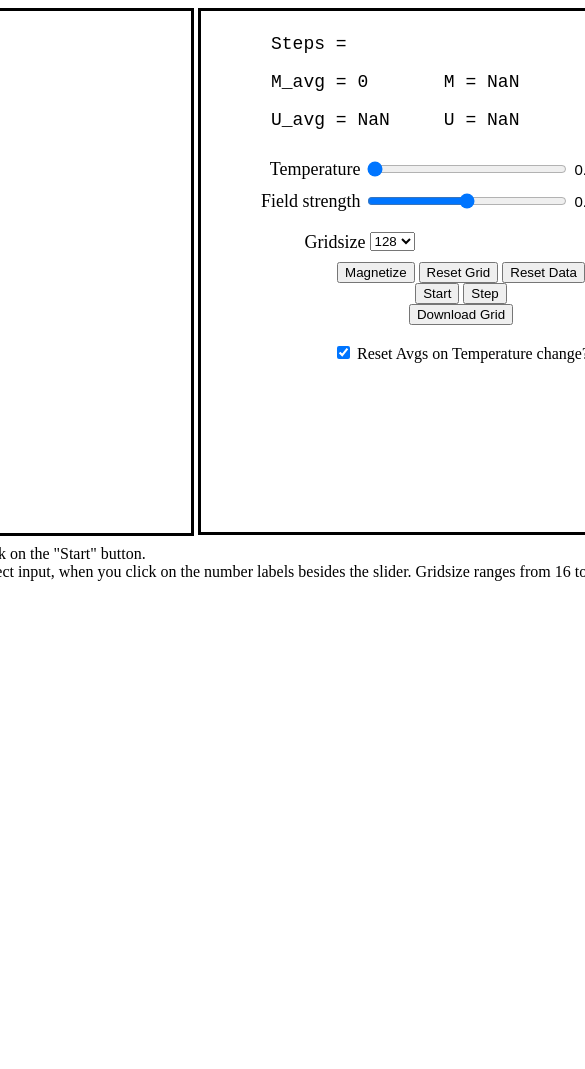
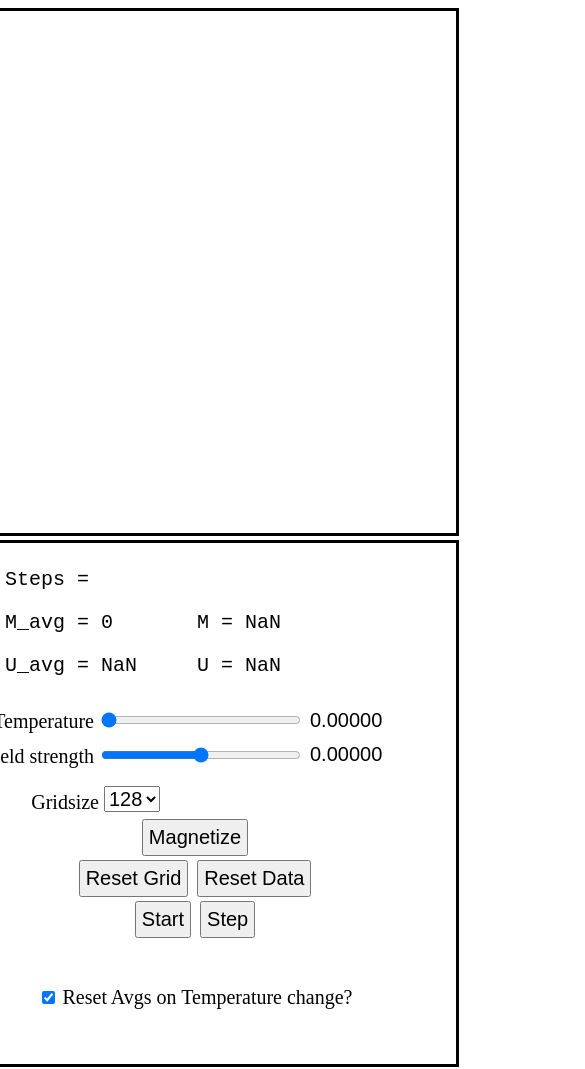
Before and after one commit to FeneralGeldmarschall/ising.wasm, a website built with webpack: page www/index.html in a window 390 px wide. Shown: the top 1069 px of the page, 585 px wide, since content can reach past the window. Built offline with nearby package versions, Linux system fonts and the light colour scheme; what ising-webcanvas would draw is missing.

Commit message:
Added mobile css

```diff
--- a/www/index.html
+++ b/www/index.html
@@ -2,6 +2,7 @@
 <html>
     <head>
         <meta charset="utf-8">
+        <meta name="viewport" content="width=527px,initial-scale=1.0">
         <title>Ising.wasm</title>
         <link type="text/css" rel="stylesheet" href="style.css">
     </head>
@@ -31,6 +32,10 @@
                         <label id="temp" class="label" title="Temperature">Temperature</label>
                         <input class="inputrange" type="range" id="temp_input" min=-5 max=2 step=0.000001 value=-5></input>
                         <input type="text" id="temp_input_label" class="input_label" title="Temperature"></input>
+                        <!--<br>
+                        <center>
+                        <input type="button" class="button" id="zero_t" value="Zero Temperature"></input>
+                        <center>-->
                         <!--<label id="temp_label" class="label" title="Temperature"></label>-->
                     </div>
                     <!-- B field -->
@@ -38,6 +43,10 @@
                         <label id="temp" class="label" title="Field_strength">Field strength</label>
                         <input class="inputrange" type="range" id="bfield_input" min=-10 max=10 step=0.00001 value=0.0></input>
                         <input type="text", id="bfield_input_label" class="input_label" title"Field Strength"></input>
+                        <!--<br>
+                        <center>
+                        <input type="button" class="button" id="zero_b" value="Zero B Field"></input>
+                        </center>-->
                         <!--<label id="bfield_label" class="label" title="Field Strength"></label>-->
                     </div>
                 </div>
@@ -56,14 +65,14 @@
                     <div id="buttons">
                         <center>
                             <input type="button" class="button" id="magnetize" value="Magnetize"></input>
+                            <br>
                             <input type="button" class="button" id="reset_grid" value="Reset Grid"></input>
-
                             <input type="button" class="button" id="reset_data" value="Reset Data"></input>
                             <br>
                             <input type="button" class="button" id="start_stop" value="Start"></input>
                             <input type="button" class="button" id="step" value="Step"></input>
                             <br>
-                            <input type="button" class="button" id="download_grid" value="Download Grid"></input>
+                            <!--<input type="button" class="button" id="download_grid" value="Download Grid"></input>-->
                             <br>
                             <br>
                             <input type="checkbox" class="checkbox" id="t_change_reset" checked="unchecked"></input>
--- a/www/public/style.css
+++ b/www/public/style.css
@@ -6,18 +6,6 @@
     gap: 5px;
     justify-content: center;
 }*/
-
-#container {
-    display: grid;
-    justify-content: center;
-    grid-gap: 5px;
-    grid-auto-rows: minmax(50px, auto);
-    grid-template-rows: 527px 527px;
-    grid-template-columns: 527px 527px;
-    grid-template-areas:
-        "canvas settings"
-        "qrcode footer";
-}
 
 #canvas {
     display: inline-block;
@@ -28,6 +16,66 @@
     border: 3px;
     border-color: black;
     border-style: solid;
+    grid-area: canvas;
+}
+
+@media (max-width: 527px) {
+    body {
+        max-width: 110%;
+        overflow-x: hidden;
+    }
+
+
+    #container {
+        display: grid;
+        justify-content: center;
+        grid-gap: 5px;
+        /*grid-auto-rows: minmax(50px, auto);*/
+        grid-template-rows: 527px 527px;
+        grid-template-areas:
+            'canvas'
+            'settings'
+            'footer';
+    }
+
+    #settings *{
+        font-size: 20px;
+    }
+
+
+
+    .button {
+        margin: 2px;
+        padding: 5px;
+    }
+}
+
+@media (min-width: 992px) {
+    #container {
+        display: grid;
+        justify-content: center;
+        grid-gap: 5px;
+        width: 100%;
+        height: 100%;
+        /*grid-auto-rows: minmax(50px, auto);*/
+        grid-template-rows: 527px auto;
+        grid-template-columns: 527px 527px;
+        grid-template-areas:
+            'canvas settings'
+            'footer footer'
+    }
+
+    /*#settings {
+        display: inline-block;
+        /*width: 400px;
+        height: 512px;
+        padding: 5px;
+        vertical-align: top;
+        border: 3px;
+        border-color: black;
+        border-style: solid;
+        justify-content: center;
+    }*/
 }
 
 #settings {
@@ -117,19 +165,6 @@
     padding: 0px;
 }
 
-#buttons {
-    padding: 5px;
-    width: auto;
-    height: auto;
-}
-
-#footer {
-    /*width: 400px;
-    height: 300px;*/
-    padding: 5px;
-    grid-column: 1 / span 2;
-}
-
 #qrcode {
     display: inline-block;
     width: 100%;
@@ -138,3 +173,13 @@
     justify-content: center;
     align-items: center;
 }
+
+.button {
+    width: auto;
+    height: auto;
+}
+
+#footer {
+    padding: 5px;
+    grid-area: footer;
+}
```
Lines whose indentation alone changed are shown as unchanged.
